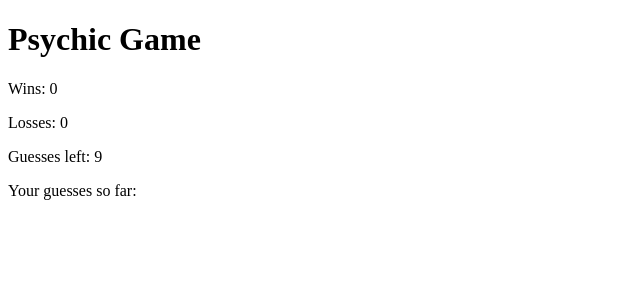
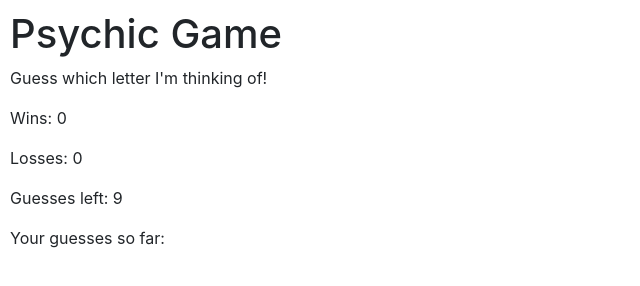
Before and after one commit to HighwireAct/Psychic-Game, a plain HTML site: page index.html in a window 1280 px wide. Shown: the whole page, without its empty margins (0-640 px from the left). Drawn offline with nearby package versions, Linux system fonts and the light colour scheme.

Commit message:
Added comments to game.js, linked Bootstrap to index.html

```diff
--- a/assets/css/reset.css
+++ /dev/null
@@ -1,48 +0,0 @@
-/* http://meyerweb.com/eric/tools/css/reset/
-   v2.0 | 20110126
-   License: none (public domain)
-*/
-
-html, body, div, span, applet, object, iframe,
-h1, h2, h3, h4, h5, h6, p, blockquote, pre,
-a, abbr, acronym, address, big, cite, code,
-del, dfn, em, img, ins, kbd, q, s, samp,
-small, strike, strong, sub, sup, tt, var,
-b, u, i, center,
-dl, dt, dd, ol, ul, li,
-fieldset, form, label, legend,
-table, caption, tbody, tfoot, thead, tr, th, td,
-article, aside, canvas, details, embed,
-figure, figcaption, footer, header, hgroup,
-menu, nav, output, ruby, section, summary,
-time, mark, audio, video {
-	margin: 0;
-	padding: 0;
-	border: 0;
-	font-size: 100%;
-	font: inherit;
-	vertical-align: baseline;
-}
-/* HTML5 display-role reset for older browsers */
-article, aside, details, figcaption, figure,
-footer, header, hgroup, menu, nav, section {
-	display: block;
-}
-body {
-	line-height: 1;
-}
-ol, ul {
-	list-style: none;
-}
-blockquote, q {
-	quotes: none;
-}
-blockquote:before, blockquote:after,
-q:before, q:after {
-	content: '';
-	content: none;
-}
-table {
-	border-collapse: collapse;
-	border-spacing: 0;
-}
--- a/assets/css/style.css
+++ b/assets/css/style.css
@@ -0,0 +1,3 @@
+body {
+    padding: 10px;
+}
--- a/assets/javascript/game.js
+++ b/assets/javascript/game.js
@@ -1,5 +1,6 @@
 // HELPER FUNCTIONS
 
+// Generates a random character code between 97(a) and 122(z)
 function randomizeAlphaCode() {
     return Math.floor(Math.random() * 25) + 97;
 }
@@ -34,16 +35,17 @@ function updateText() {
     prevGuessSpan.innerText = arrayToString(previousGuesses, ", ");
 };
 
+// Resets values for next round
 function newRound() {
     guessesRemaining = 9;
     previousGuesses = [];
     playerGuess = null;
     computerLetterCode = randomizeAlphaCode();
-    console.log(computerLetterCode, String.fromCharCode((computerLetterCode)));
 }
 
 // GAME LOGIC
 
+// Initialize values
 let wins = 0;
 let losses = 0;
 let guessesRemaining = 9;
@@ -51,13 +53,11 @@ let previousGuesses = [];
 let playerGuess = null;
 let computerLetterCode = randomizeAlphaCode();
 
-updateText();
-
-console.log(computerLetterCode, String.fromCharCode((computerLetterCode)));
+updateText(); // Displays initial values on the page
 
 document.addEventListener("keypress", function(event) {
-    let charPressed = event.keyCode;
-    console.log(charPressed);
+    let charPressed = event.keyCode; // Store character code of pressed key
+    // Break out of function if letter has already been guessed
     for (let i = 0; i < previousGuesses.length; i++) {
         if (charPressed === previousGuesses[i]) {
             return 0;
@@ -76,19 +76,3 @@ document.addEventListener("keypress", function(event) {
     }
     updateText();
 });
-
-/*
-Keypressed function:
-    1. Store character code of pressed key
-    2. Check previousGuesses to make sure player hasn't guessed letter before
-        1. If they have, return 0 and break out of function
-    3. Compare character code from player to character code from computer
-        1. If they match:
-            1. Reset guesses
-        2. If they don't:
-            1. Add guess to previousGuesses
-            2. Decrement guessesRemaining
-    4. Check guessesRemaining
-        1. If = 0
-            1. Reset guesses
-*/
--- a/index.html
+++ b/index.html
@@ -4,12 +4,13 @@
     <meta charset="UTF-8">
     <meta name="viewport" content="width=device-width, initial-scale=1.0">
     <meta http-equiv="X-UA-Compatible" content="ie=edge">
-   <!-- <link rel="stylesheet" href="assets/css/reset.css"> -->
+    <link rel="stylesheet" href="https://stackpath.bootstrapcdn.com/bootstrap/4.1.3/css/bootstrap.min.css" integrity="sha384-MCw98/SFnGE8fJT3GXwEOngsV7Zt27NXFoaoApmYm81iuXoPkFOJwJ8ERdknLPMO" crossorigin="anonymous">
     <link rel="stylesheet" href="assets/css/style.css">
     <title>Document</title>
 </head>
 <body>
     <h1>Psychic Game</h1>
+    <p>Guess which letter I'm thinking of!</p>
     <p>Wins: <span id="wins"></span></p>
     <p>Losses: <span id="losses"></span></p>
     <p>Guesses left: <span id="guesses-remaining"></span></p>
```
